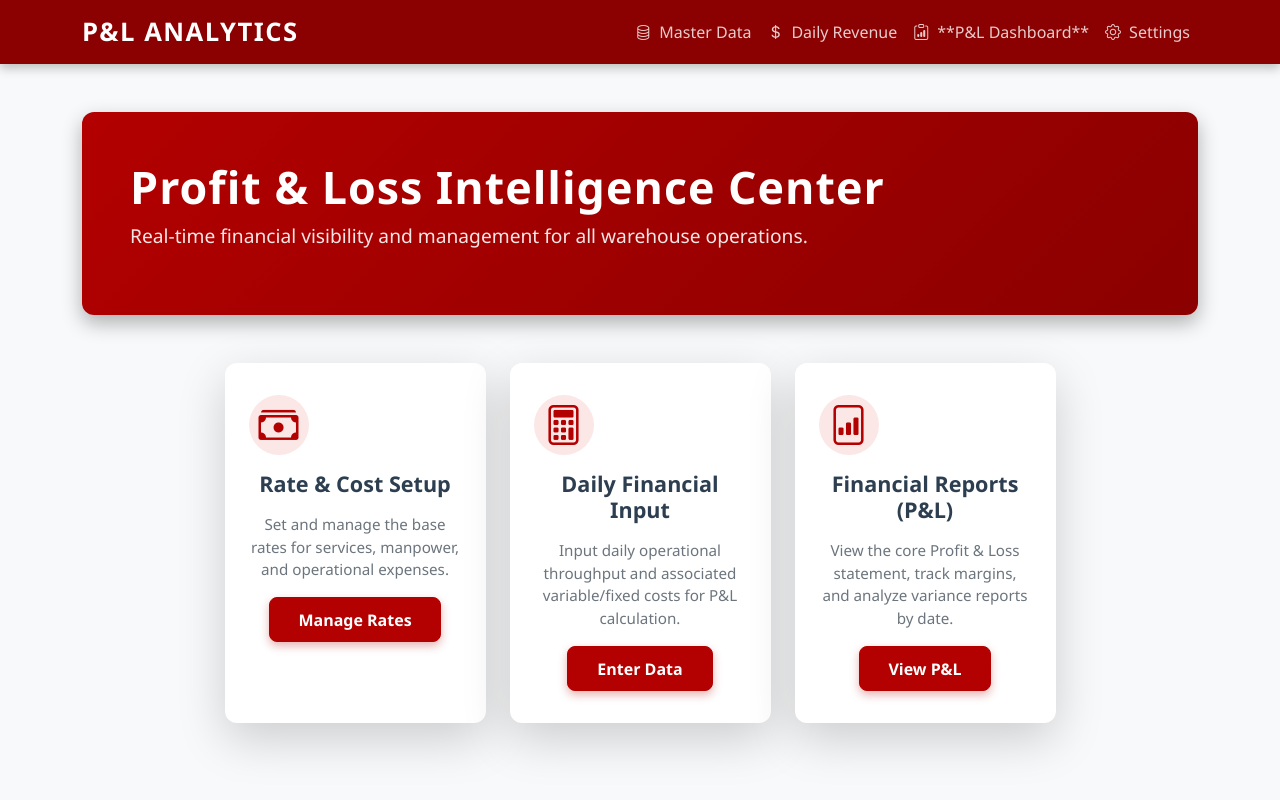
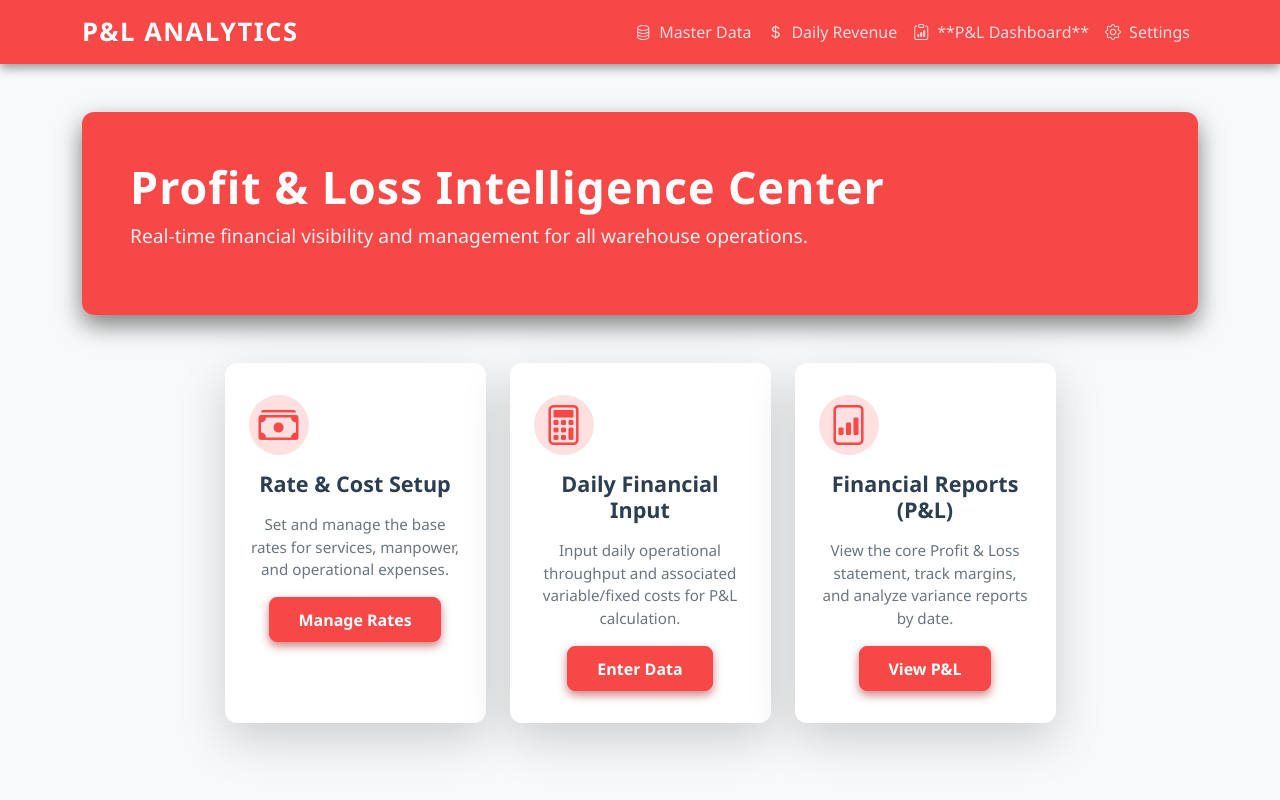
Before and after one commit to ashish86git/p-l-l, a Flask app: page / in a window 1280 px wide. Run offline with Flask 3, Linux system fonts and the light colour scheme.

Commit message:
Add files via upload

```diff
--- a/templates/index.html
+++ b/templates/index.html
@@ -7,11 +7,11 @@
     <link href="https://cdn.jsdelivr.net/npm/bootstrap@5.3.3/dist/css/bootstrap.min.css" rel="stylesheet">
     <link href="https://cdn.jsdelivr.net/npm/bootstrap-icons@1.10.5/font/bootstrap-icons.css" rel="stylesheet">
     <style>
-        /* --- Color Palette & Variables --- */
+        /* --- Color Palette & Variables (Enhanced Red) --- */
         :root {
-            --primary-red: #B30000; /* Rich Financial Red */
-            --secondary-maroon: #8B0000; /* Deep Maroon for accents */
-            --light-bg: #f5f5f5; /* Light Gray/Off-white for a clean look */
+            --primary-red: #f74848; /* Richer, slightly darker Financial Red */
+            --secondary-maroon: #f74848; /* Very Deep Maroon for accents and navbar */
+            --light-bg: #ebebeb; /* Slightly darker background to make red pop */
             --card-bg: #ffffff;
             --dark-text: #2c3e50;
         }
@@ -25,7 +25,7 @@
         /* --- Navbar Styling --- */
         .navbar {
             background-color: var(--secondary-maroon) !important;
-            box-shadow: 0 4px 10px rgba(0, 0, 0, 0.25);
+            box-shadow: 0 4px 10px rgba(0, 0, 0, 0.4); /* Darker shadow */
         }
         .navbar-brand {
             font-weight: 700;
@@ -51,7 +51,7 @@
             padding: 3rem;
             margin-bottom: 3rem !important;
             border-radius: 0.75rem;
-            box-shadow: 0 8px 20px rgba(0, 0, 0, 0.3);
+            box-shadow: 0 10px 25px rgba(0, 0, 0, 0.5); /* Stronger shadow */
             text-align: left;
         }
         .page-header h1 {
@@ -71,11 +71,11 @@
             border-radius: 0.75rem;
             transition: all 0.3s cubic-bezier(0.25, 0.8, 0.25, 1);
             background: var(--card-bg);
-            box-shadow: 0 3px 15px rgba(0, 0, 0, 0.1);
+            box-shadow: 0 4px 20px rgba(0, 0, 0, 0.15); /* Slightly stronger initial shadow */
         }
         .card:hover {
             transform: translateY(-5px);
-            box-shadow: 0 10px 25px rgba(0, 0, 0, 0.2);
+            box-shadow: 0 15px 35px rgba(163, 0, 0, 0.4); /* Enhanced Red Shadow on Hover */
             border: 1px solid var(--primary-red);
         }
         .card-body {
@@ -99,7 +99,7 @@
             color: var(--primary-red);
             margin-bottom: 1rem;
             display: block;
-            background-color: #fce7e7; /* Light background for the icon */
+            background-color: #ffe0e0; /* Lighter background for the icon */
             width: 60px;
             height: 60px;
             line-height: 60px;
@@ -114,13 +114,13 @@
             font-weight: 600;
             padding: 0.6rem 1.8rem;
             border-radius: 0.5rem;
-            box-shadow: 0 4px 10px rgba(179, 0, 0, 0.3);
+            box-shadow: 0 4px 10px rgba(163, 0, 0, 0.5); /* Stronger Red Shadow */
             transition: all 0.3s ease;
         }
         .btn-primary:hover {
             background-color: var(--secondary-maroon);
             border-color: var(--secondary-maroon);
-            box-shadow: 0 6px 15px rgba(139, 0, 0, 0.4);
+            box-shadow: 0 6px 15px rgba(122, 0, 0, 0.6);
             transform: translateY(-1px);
         }
     </style>
@@ -183,17 +183,6 @@
                 </div>
             </div>
         </div>
-
-<!--        <div class="col-lg-3 col-md-6">-->
-<!--            <div class="card shadow-lg text-center h-100">-->
-<!--                <div class="card-body">-->
-<!--                    <i class="bi bi-calendar-check card-icon"></i>-->
-<!--                    <h5 class="card-title">Period Management</h5>-->
-<!--                    <p class="card-text">Define and close financial periods, and manage month-end or quarter-end processes.</p>-->
-<!--                    <a href="{{ url_for('config') }}" class="btn btn-primary">Go to Setup</a>-->
-<!--                </div>-->
-<!--            </div>-->
-        </div>
     </div>
 </div>
 
```
